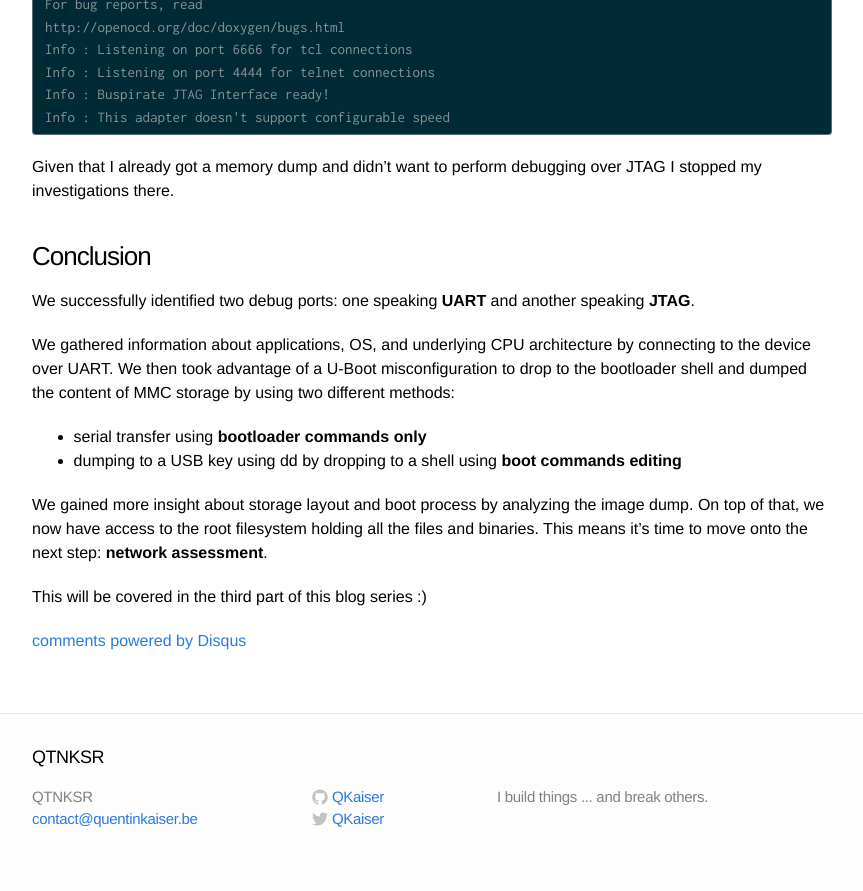
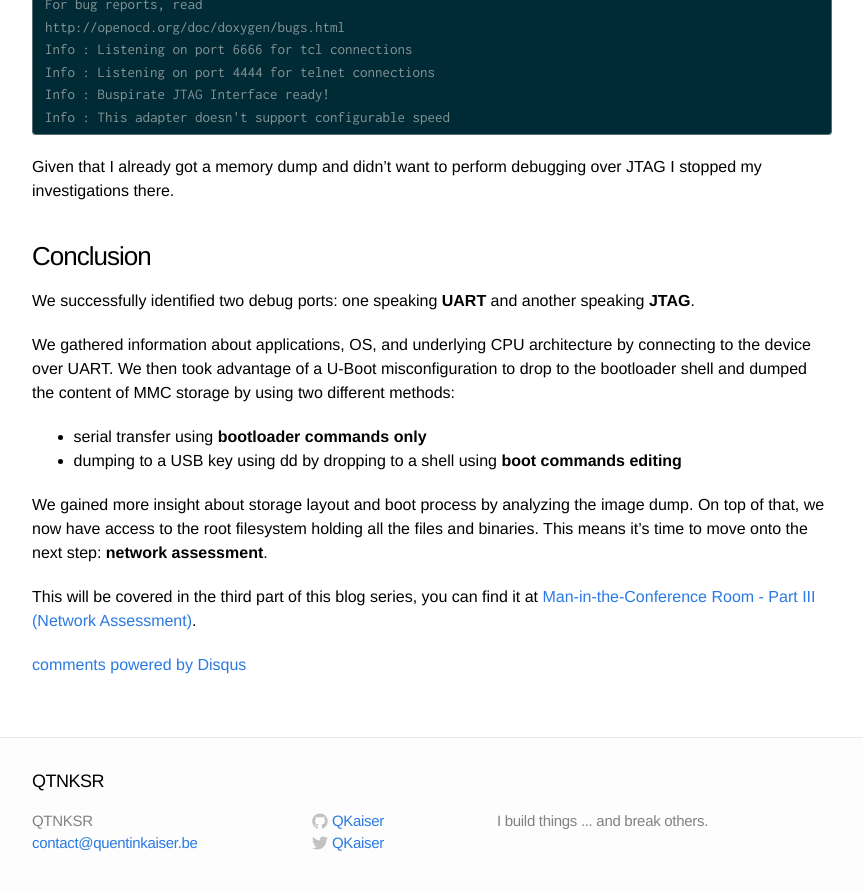
Before and after one commit to qkaiser/qkaiser.github.io, a Jekyll site: the page built from _posts/2018-08-21-awind-device-hardware.markdown, in a window 1280 px wide and 900 px high, scrolled down 13065 px. Shown: the top 891 px of the window, without its empty margins (208-1071 px from the left). Built offline with Jekyll 4.4.1, drawn with Linux system fonts in a browser that asks for light colours; comment, search, counter and statistics services are not loaded.

Commit message:
Edit link.

```diff
--- a/_posts/2018-08-21-awind-device-hardware.markdown
+++ b/_posts/2018-08-21-awind-device-hardware.markdown
@@ -1137,6 +1137,4 @@ We gathered information about applications, OS, and underlying CPU architecture
 
 We gained more insight about storage layout and boot process by analyzing the image dump. On top of that, we now have access to the root filesystem holding all the files and binaries. This means it's time to move onto the next step: **network assessment**.
 
-This will be covered in the third part of this blog series :)
-
-<!-- [Man-in-the-Conference Room - Part III (Network Assessment)]({{site.url}}/pentesting/2019/03/26/awind-device-network/). -->
+This will be covered in the third part of this blog series, you can find it at [Man-in-the-Conference Room - Part III (Network Assessment)]({{site.url}}/pentesting/2019/03/26/awind-device-network/).
```
